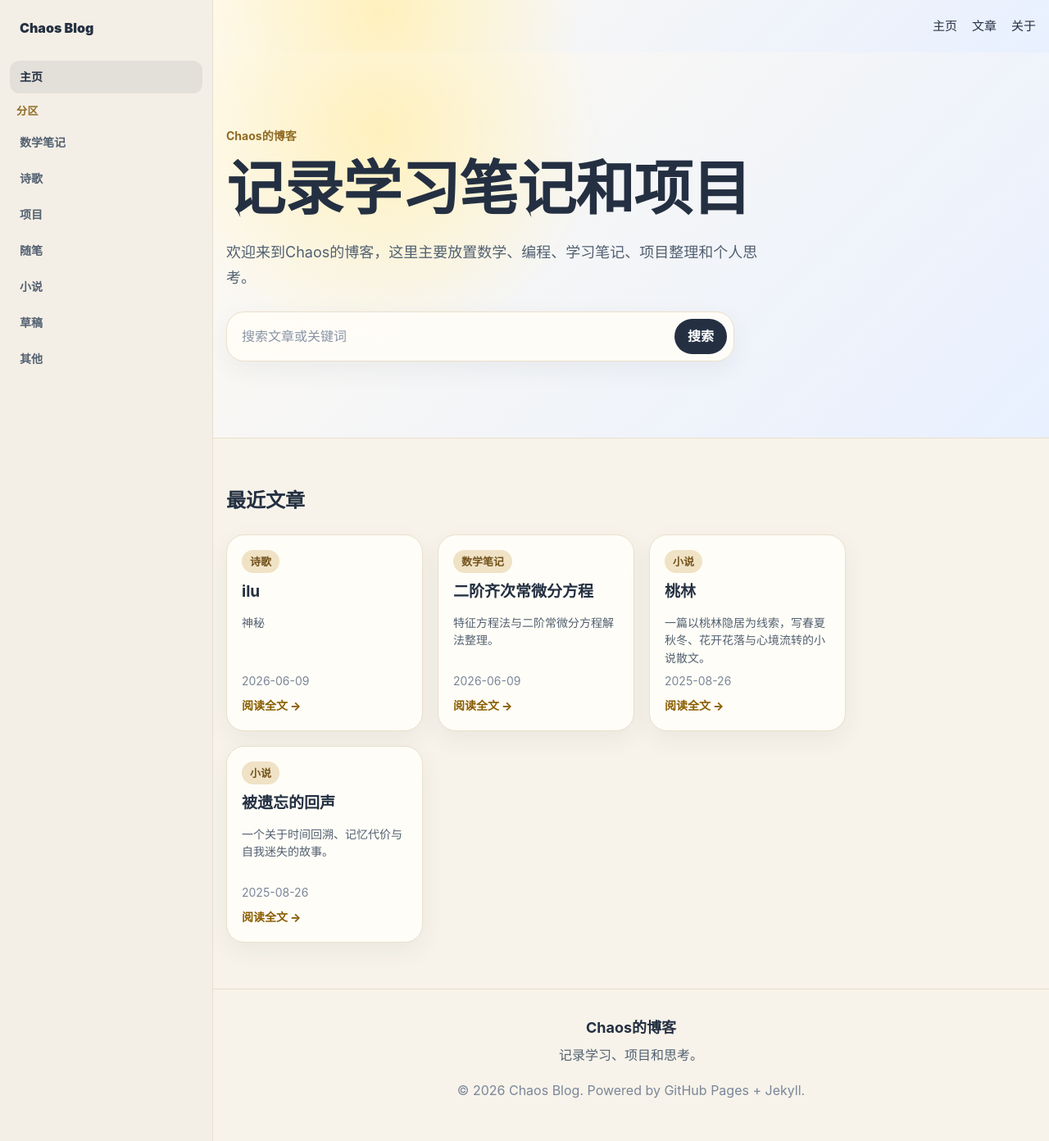
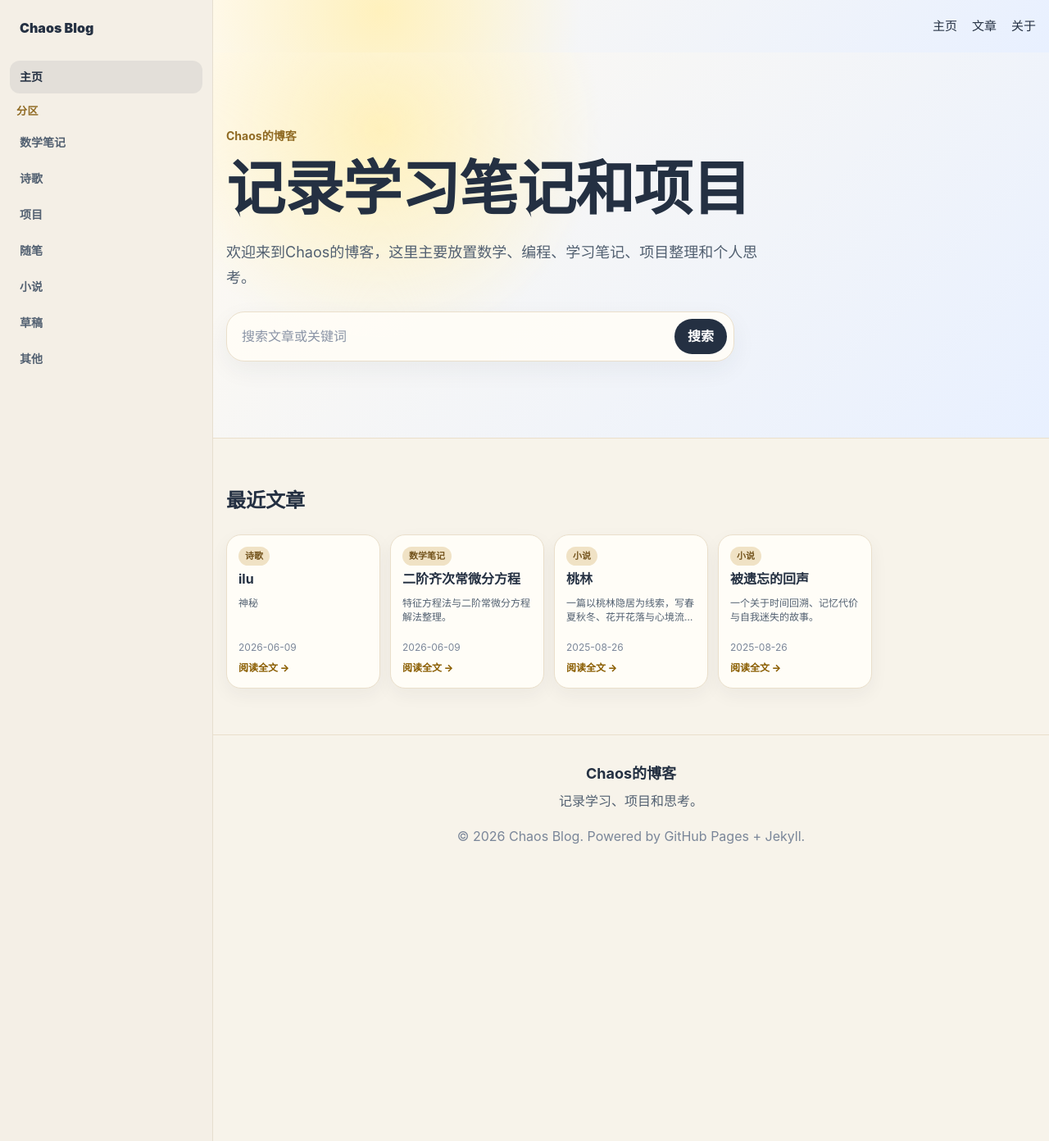
Before and after one commit to chaosjjaaa/chaos-blog, a Jekyll site: the page built from index.md, in a window 1280 px wide and 1392 px high. Shown: the whole window at 82% size. Built offline with Jekyll 4.4.1, drawn with Linux system fonts in a browser that asks for light colours.

Commit message:
Load shared card styles globally

```diff
--- a/_includes/head.html
+++ b/_includes/head.html
@@ -4,6 +4,7 @@
   <title>{% if page.title %}{{ page.title }} - {% endif %}{{ site.title }}</title>
   <meta name="description" content="{{ page.description | default: site.description }}" />
   <link rel="stylesheet" href="{{ '/style.css' | relative_url }}" />
+  <link rel="stylesheet" href="{{ '/cards.css' | relative_url }}" />
   {% if page.url == '/' %}
   <link rel="stylesheet" href="{{ '/home.css' | relative_url }}" />
   {% endif %}
```
